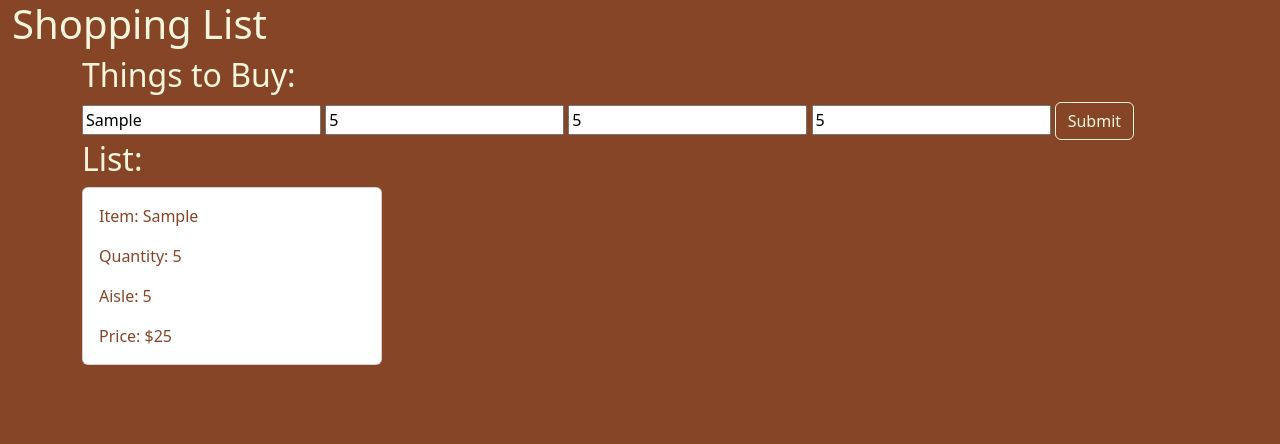
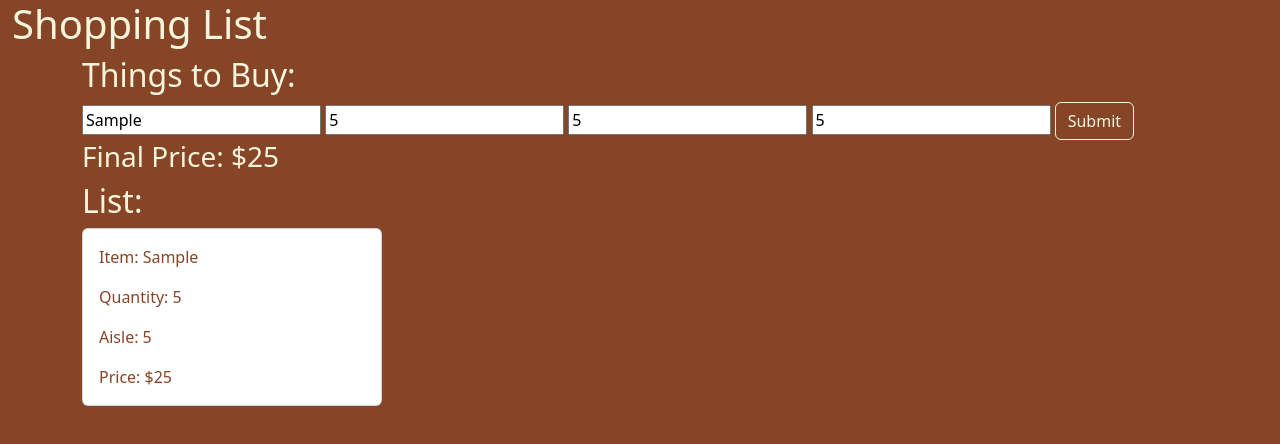
Before and after one commit to JohnMayIII/groceryList, a plain HTML site: page index.html in a window 1280 px wide. Both pictures are taken after typing "Sample", "5", "5", "5" into the empty fields and a click on the input 1094 px from the left and 121 px from the top of the page. Drawn offline with nearby package versions, Linux system fonts and the light colour scheme.

Commit message:
added total price counter

```diff
--- a/index.html
+++ b/index.html
@@ -32,9 +32,9 @@
             </div>
             <div class="row">
                 <div class="md-col-6">
-                    <h2>List:</h2>
                     <div class="display-area" id="displayArea">
-
+                        <h3>Final Price: <span id="finalPriceArea"></span></h3>
+                        <h2>List:</h2>
                     </div>
                 </div>
             </div>
--- a/js/app.js
+++ b/js/app.js
@@ -16,6 +16,8 @@
  * Bonus points if you dont allows duplicate items.
  */
 
+let finalPrice = 0;
+
 class Shop{
     constructor(){
         this.shopArr = [];
@@ -26,6 +28,7 @@ class Shop{
         this.aisleInput = document.getElementById('aisle')
         this.priceInput = document.getElementById('price')
         this.displayArea = document.getElementById('displayArea')
+        this.finalPriceArea = document.getElementById('finalPrice')
     }
 
     init(){
@@ -67,6 +70,8 @@ class Shop{
             </div>
             `;
             this.shopArr.push(this.shopItemInput.value);
+            finalPrice += this.priceInput.value * this.qtyInput.value
+            finalPriceArea.innerText =`$${finalPrice}`;
         }
     }
 }
```
